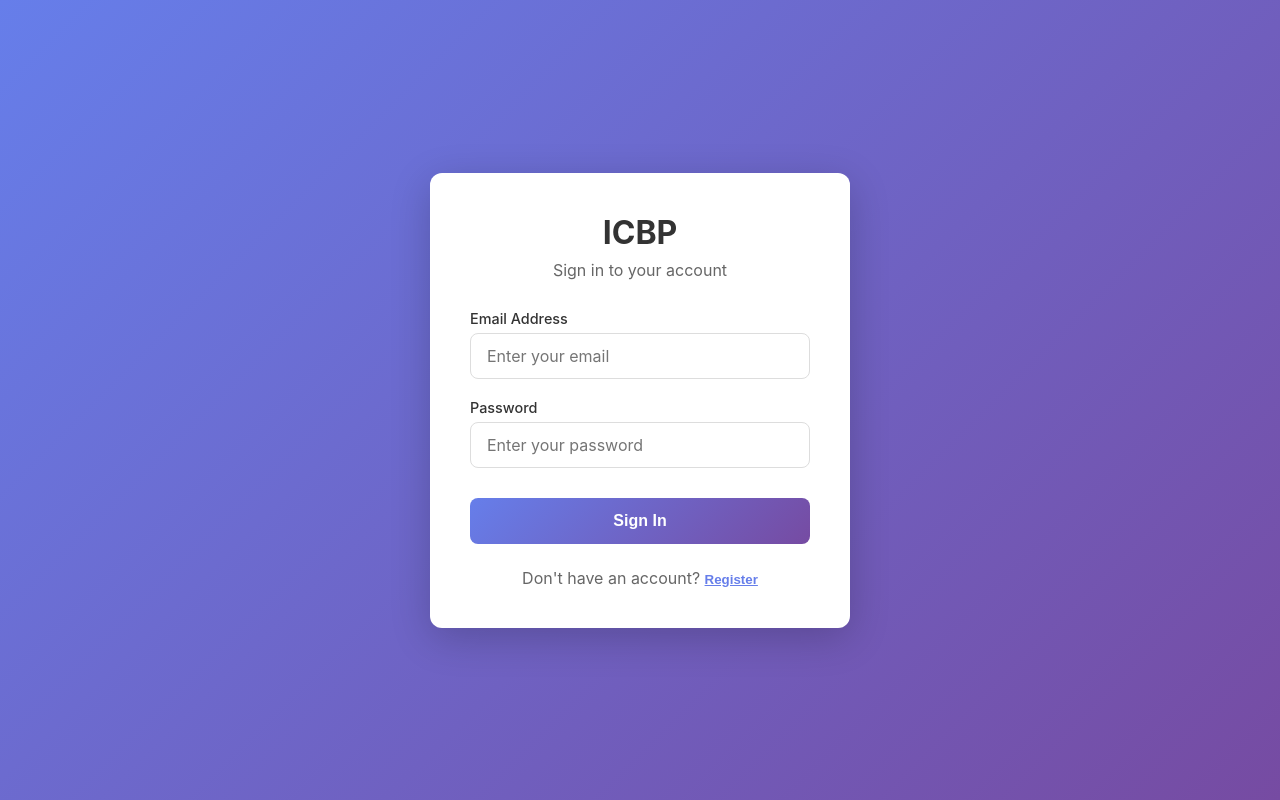
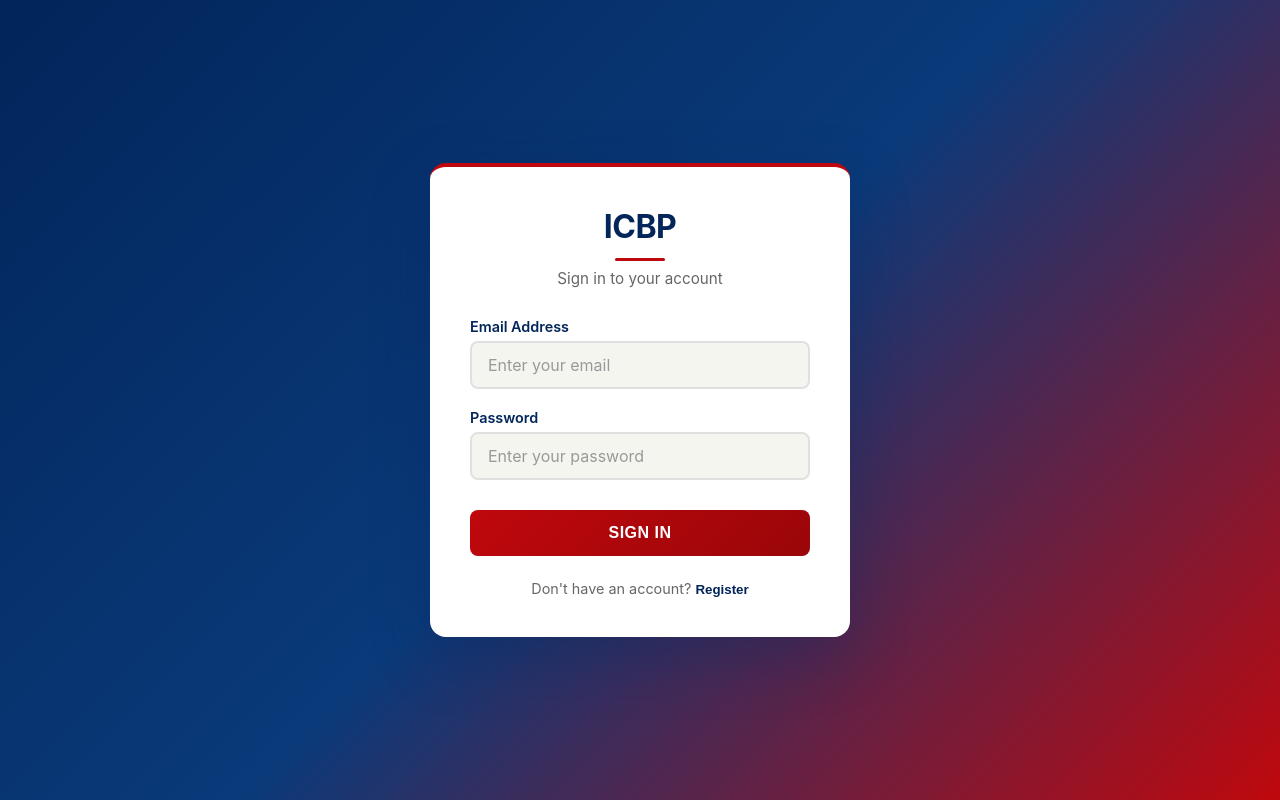
Before and after one commit to icbpartners2013-sys/icbp-git, a React (Create React App) app in the folder frontend/: page / in a window 1280 px wide. Built offline with nearby package versions, Linux system fonts and the light colour scheme.

Commit message:
Update frontend with ICBP brand colors (#02255A, #BF080D, #F5F5F0)

```diff
--- a/frontend/src/App.css
+++ b/frontend/src/App.css
@@ -1,3 +1,9 @@
+/* ICBP Color Scheme:
+   Primary: #02255A (Deep Navy Blue)
+   Accent: #BF080D (Deep Red)
+   Neutral: #F5F5F0 (Warm Off-White)
+*/
+
 * {
   margin: 0;
   padding: 0;
@@ -10,6 +16,7 @@ body {
     sans-serif;
   -webkit-font-smoothing: antialiased;
   -moz-osx-font-smoothing: grayscale;
+  background: #F5F5F0;
 }
 
 .loading-screen {
@@ -18,16 +25,22 @@ body {
   align-items: center;
   justify-content: center;
   min-height: 100vh;
-  gap: 16px;
-  background: linear-gradient(135deg, #667eea 0%, #764ba2 100%);
+  gap: 24px;
+  background: linear-gradient(135deg, #02255A 0%, #0a3a7a 50%, #BF080D 100%);
+}
+
+.loading-screen p {
   color: white;
+  font-size: 1.1rem;
+  font-weight: 600;
+  letter-spacing: 0.5px;
 }
 
 .spinner {
-  width: 50px;
-  height: 50px;
-  border: 5px solid rgba(255, 255, 255, 0.3);
-  border-top: 5px solid white;
+  width: 60px;
+  height: 60px;
+  border: 6px solid rgba(255, 255, 255, 0.2);
+  border-top: 6px solid white;
   border-radius: 50%;
   animation: spin 1s linear infinite;
 }
--- a/frontend/src/components/Login.css
+++ b/frontend/src/components/Login.css
@@ -1,19 +1,26 @@
+/* ICBP Color Scheme:
+   Primary: #02255A (Deep Navy Blue)
+   Accent: #BF080D (Deep Red)
+   Neutral: #F5F5F0 (Warm Off-White)
+*/
+
 .auth-container {
   min-height: 100vh;
   display: flex;
   align-items: center;
   justify-content: center;
-  background: linear-gradient(135deg, #667eea 0%, #764ba2 100%);
+  background: linear-gradient(135deg, #02255A 0%, #0a3a7a 50%, #BF080D 100%);
   padding: 20px;
 }
 
 .auth-card {
   background: white;
-  border-radius: 12px;
-  box-shadow: 0 10px 40px rgba(0, 0, 0, 0.2);
+  border-radius: 16px;
+  box-shadow: 0 20px 60px rgba(2, 37, 90, 0.3);
   width: 100%;
   max-width: 420px;
   padding: 40px;
+  border-top: 4px solid #BF080D;
 }
 
 .auth-header {
@@ -22,14 +29,27 @@
 }
 
 .auth-header h1 {
-  color: #333;
+  color: #02255A;
   margin: 0 0 8px 0;
   font-size: 2rem;
+  font-weight: 700;
+  letter-spacing: -0.5px;
+}
+
+.auth-header h1::after {
+  content: '';
+  display: block;
+  width: 50px;
+  height: 3px;
+  background: #BF080D;
+  margin: 12px auto 0;
+  border-radius: 2px;
 }
 
 .auth-header p {
   color: #666;
   margin: 0;
+  font-size: 0.95rem;
 }
 
 .auth-form {
@@ -45,8 +65,8 @@
 }
 
 .form-group label {
-  font-weight: 500;
-  color: #333;
+  font-weight: 600;
+  color: #02255A;
   font-size: 0.9rem;
 }
 
@@ -54,37 +74,46 @@
 .form-group select,
 .form-group textarea {
   padding: 12px 16px;
-  border: 1px solid #ddd;
+  border: 2px solid #e0e0e0;
   border-radius: 8px;
   font-size: 1rem;
-  transition: border-color 0.2s;
+  transition: all 0.3s ease;
+  background: #F5F5F0;
 }
 
 .form-group input:focus,
 .form-group select:focus,
 .form-group textarea:focus {
   outline: none;
-  border-color: #667eea;
+  border-color: #02255A;
+  background: white;
+  box-shadow: 0 0 0 3px rgba(2, 37, 90, 0.1);
+}
+
+.form-group input::placeholder {
+  color: #999;
 }
 
 .error-message {
-  background: #fee2e2;
-  color: #dc2626;
-  padding: 12px;
+  background: #fff5f5;
+  color: #BF080D;
+  padding: 12px 16px;
   border-radius: 8px;
   font-size: 0.9rem;
+  border-left: 4px solid #BF080D;
 }
 
 .success-message {
-  background: #dcfce7;
-  color: #16a34a;
-  padding: 12px;
+  background: #f0fff4;
+  color: #059669;
+  padding: 12px 16px;
   border-radius: 8px;
   font-size: 0.9rem;
+  border-left: 4px solid #059669;
 }
 
 .auth-button {
-  background: linear-gradient(135deg, #667eea 0%, #764ba2 100%);
+  background: linear-gradient(135deg, #BF080D 0%, #9a0609 100%);
   color: white;
   border: none;
   padding: 14px 24px;
@@ -92,17 +121,24 @@
   font-size: 1rem;
   font-weight: 600;
   cursor: pointer;
-  transition: transform 0.2s, box-shadow 0.2s;
+  transition: all 0.3s ease;
   margin-top: 10px;
+  text-transform: uppercase;
+  letter-spacing: 0.5px;
 }
 
 .auth-button:hover:not(:disabled) {
   transform: translateY(-2px);
-  box-shadow: 0 4px 12px rgba(102, 126, 234, 0.4);
+  box-shadow: 0 8px 20px rgba(191, 8, 13, 0.4);
+  background: linear-gradient(135deg, #d60a0f 0%, #BF080D 100%);
+}
+
+.auth-button:active:not(:disabled) {
+  transform: translateY(0);
 }
 
 .auth-button:disabled {
-  opacity: 0.7;
+  opacity: 0.6;
   cursor: not-allowed;
 }
 
@@ -110,17 +146,35 @@
   text-align: center;
   margin-top: 24px;
   color: #666;
+  font-size: 0.9rem;
 }
 
 .link-button {
   background: none;
   border: none;
-  color: #667eea;
+  color: #02255A;
   font-weight: 600;
   cursor: pointer;
-  text-decoration: underline;
+  text-decoration: none;
+  position: relative;
+  transition: color 0.3s ease;
 }
 
 .link-button:hover {
-  color: #764ba2;
+  color: #BF080D;
 }
+
+.link-button::after {
+  content: '';
+  position: absolute;
+  bottom: -2px;
+  left: 0;
+  width: 0;
+  height: 2px;
+  background: #BF080D;
+  transition: width 0.3s ease;
+}
+
+.link-button:hover::after {
+  width: 100%;
+}
--- a/frontend/src/components/ProfileDashboard.css
+++ b/frontend/src/components/ProfileDashboard.css
@@ -1,13 +1,19 @@
+/* ICBP Color Scheme:
+   Primary: #02255A (Deep Navy Blue)
+   Accent: #BF080D (Deep Red)
+   Neutral: #F5F5F0 (Warm Off-White)
+*/
+
 .dashboard-container {
   min-height: 100vh;
-  background: #f5f7fa;
+  background: #F5F5F0;
 }
 
 .dashboard-header {
-  background: linear-gradient(135deg, #667eea 0%, #764ba2 100%);
+  background: linear-gradient(135deg, #02255A 0%, #0a3a7a 100%);
   color: white;
   padding: 16px 24px;
-  box-shadow: 0 2px 10px rgba(0, 0, 0, 0.1);
+  box-shadow: 0 4px 20px rgba(2, 37, 90, 0.3);
 }
 
 .header-content {
@@ -21,6 +27,19 @@
 .header-content h1 {
   margin: 0;
   font-size: 1.5rem;
+  font-weight: 700;
+  letter-spacing: -0.3px;
+}
+
+.header-content h1::before {
+  content: '';
+  display: inline-block;
+  width: 12px;
+  height: 12px;
+  background: #BF080D;
+  border-radius: 2px;
+  margin-right: 12px;
+  vertical-align: middle;
 }
 
 .header-actions {
@@ -32,21 +51,25 @@
 .user-email {
   font-size: 0.9rem;
   opacity: 0.9;
+  font-weight: 500;
 }
 
 .logout-button {
-  background: rgba(255, 255, 255, 0.2);
-  border: 1px solid rgba(255, 255, 255, 0.3);
+  background: rgba(191, 8, 13, 0.9);
+  border: 1px solid rgba(191, 8, 13, 1);
   color: white;
   padding: 8px 16px;
   border-radius: 6px;
   cursor: pointer;
   font-size: 0.9rem;
-  transition: background 0.2s;
+  font-weight: 600;
+  transition: all 0.3s ease;
 }
 
 .logout-button:hover {
-  background: rgba(255, 255, 255, 0.3);
+  background: #BF080D;
+  transform: translateY(-1px);
+  box-shadow: 0 4px 12px rgba(191, 8, 13, 0.4);
 }
 
 .dashboard-content {
@@ -59,10 +82,10 @@
   display: flex;
   gap: 4px;
   background: white;
-  border-radius: 10px;
+  border-radius: 12px;
   padding: 6px;
   margin-bottom: 24px;
-  box-shadow: 0 2px 8px rgba(0, 0, 0, 0.05);
+  box-shadow: 0 2px 12px rgba(2, 37, 90, 0.08);
   overflow-x: auto;
   flex-wrap: wrap;
 }
@@ -75,46 +98,63 @@
   cursor: pointer;
   font-size: 0.9rem;
   color: #666;
-  transition: all 0.2s;
+  transition: all 0.3s ease;
   white-space: nowrap;
+  font-weight: 500;
 }
 
 .tab-button:hover {
-  background: #f0f0f0;
-  color: #333;
+  background: #F5F5F0;
+  color: #02255A;
 }
 
 .tab-button.active {
-  background: linear-gradient(135deg, #667eea 0%, #764ba2 100%);
+  background: linear-gradient(135deg, #02255A 0%, #0a3a7a 100%);
   color: white;
   font-weight: 600;
+  box-shadow: 0 2px 8px rgba(2, 37, 90, 0.3);
 }
 
 .tab-content {
   background: white;
-  border-radius: 10px;
+  border-radius: 12px;
   padding: 32px;
-  box-shadow: 0 2px 8px rgba(0, 0, 0, 0.05);
+  box-shadow: 0 2px 12px rgba(2, 37, 90, 0.08);
+  border-top: 3px solid #BF080D;
 }
 
 .form-section h2 {
-  color: #333;
+  color: #02255A;
   margin: 0 0 8px 0;
   font-size: 1.5rem;
+  font-weight: 700;
+}
+
+.form-section h2::before {
+  content: '';
+  display: inline-block;
+  width: 4px;
+  height: 28px;
+  background: #BF080D;
+  margin-right: 12px;
+  vertical-align: middle;
+  border-radius: 2px;
 }
 
 .section-description {
   color: #666;
   margin-bottom: 24px;
   font-size: 0.95rem;
+  line-height: 1.6;
 }
 
 .form-section h3 {
-  color: #555;
+  color: #02255A;
   margin: 24px 0 16px 0;
   font-size: 1.1rem;
+  font-weight: 600;
   padding-top: 16px;
-  border-top: 1px solid #eee;
+  border-top: 1px solid #e0e0e0;
 }
 
 .form-grid {
@@ -135,8 +175,8 @@
 }
 
 .form-group label {
-  font-weight: 500;
-  color: #333;
+  font-weight: 600;
+  color: #02255A;
   font-size: 0.9rem;
 }
 
@@ -144,18 +184,21 @@
 .form-group select,
 .form-group textarea {
   padding: 12px 16px;
-  border: 1px solid #ddd;
+  border: 2px solid #e0e0e0;
   border-radius: 8px;
   font-size: 1rem;
-  transition: border-color 0.2s;
+  transition: all 0.3s ease;
   font-family: inherit;
+  background: #F5F5F0;
 }
 
 .form-group input:focus,
 .form-group select:focus,
 .form-group textarea:focus {
   outline: none;
-  border-color: #667eea;
+  border-color: #02255A;
+  background: white;
+  box-shadow: 0 0 0 3px rgba(2, 37, 90, 0.1);
 }
 
 .checkbox-group label {
@@ -163,14 +206,15 @@
   align-items: center;
   gap: 10px;
   cursor: pointer;
-  font-weight: 400;
+  font-weight: 500;
+  color: #333;
 }
 
 .checkbox-group input[type="checkbox"] {
   width: 18px;
   height: 18px;
   cursor: pointer;
-  accent-color: #667eea;
+  accent-color: #BF080D;
 }
 
 .upload-section {
@@ -185,14 +229,19 @@
   flex-direction: column;
   gap: 6px;
   padding: 16px;
-  background: #f9fafb;
+  background: #F5F5F0;
   border-radius: 8px;
-  border: 1px solid #eee;
+  border: 1px solid #e0e0e0;
+  transition: border-color 0.3s ease;
+}
+
+.upload-item:hover {
+  border-color: #02255A;
 }
 
 .upload-item label {
-  font-weight: 500;
-  color: #333;
+  font-weight: 600;
+  color: #02255A;
   font-size: 0.9rem;
 }
 
@@ -201,18 +250,19 @@
 }
 
 .uploaded-file {
-  color: #16a34a;
+  color: #059669;
+  font-size: 0.85rem;
+  font-weight: 600;
+}
+
+.upload-item span {
+  color: #BF080D;
   font-size: 0.85rem;
   font-weight: 500;
 }
 
-.upload-item span {
-  color: #667eea;
-  font-size: 0.85rem;
-}
-
 .save-button {
-  background: linear-gradient(135deg, #667eea 0%, #764ba2 100%);
+  background: linear-gradient(135deg, #BF080D 0%, #9a0609 100%);
   color: white;
   border: none;
   padding: 14px 32px;
@@ -220,16 +270,23 @@
   font-size: 1rem;
   font-weight: 600;
   cursor: pointer;
-  transition: transform 0.2s, box-shadow 0.2s;
+  transition: all 0.3s ease;
+  text-transform: uppercase;
+  letter-spacing: 0.5px;
 }
 
 .save-button:hover:not(:disabled) {
   transform: translateY(-2px);
-  box-shadow: 0 4px 12px rgba(102, 126, 234, 0.4);
+  box-shadow: 0 8px 20px rgba(191, 8, 13, 0.4);
+  background: linear-gradient(135deg, #d60a0f 0%, #BF080D 100%);
+}
+
+.save-button:active:not(:disabled) {
+  transform: translateY(0);
 }
 
 .save-button:disabled {
-  opacity: 0.7;
+  opacity: 0.6;
   cursor: not-allowed;
 }
 
@@ -238,18 +295,21 @@
   border-radius: 8px;
   margin-bottom: 20px;
   font-size: 0.95rem;
+  font-weight: 500;
 }
 
 .message.success {
-  background: #dcfce7;
-  color: #16a34a;
-  border: 1px solid #86efac;
+  background: #f0fff4;
+  color: #059669;
+  border: 1px solid #a7f3d0;
+  border-left: 4px solid #059669;
 }
 
 .message.error {
-  background: #fee2e2;
-  color: #dc2626;
-  border: 1px solid #fca5a5;
+  background: #fff5f5;
+  color: #BF080D;
+  border: 1px solid #fecaca;
+  border-left: 4px solid #BF080D;
 }
 
 .dashboard-loading {
@@ -259,14 +319,15 @@
   justify-content: center;
   min-height: 100vh;
   gap: 16px;
-  color: #666;
+  color: #02255A;
+  font-weight: 600;
 }
 
 .spinner {
-  width: 40px;
-  height: 40px;
-  border: 4px solid #f3f3f3;
-  border-top: 4px solid #667eea;
+  width: 50px;
+  height: 50px;
+  border: 5px solid #e0e0e0;
+  border-top: 5px solid #BF080D;
   border-radius: 50%;
   animation: spin 1s linear infinite;
 }
@@ -280,6 +341,7 @@
   }
 }
 
+/* Responsive Design */
 @media (max-width: 768px) {
   .header-content {
     flex-direction: column;
@@ -298,4 +360,8 @@
   .form-grid {
     grid-template-columns: 1fr;
   }
+
+  .header-content h1 {
+    font-size: 1.2rem;
+  }
 }
```
